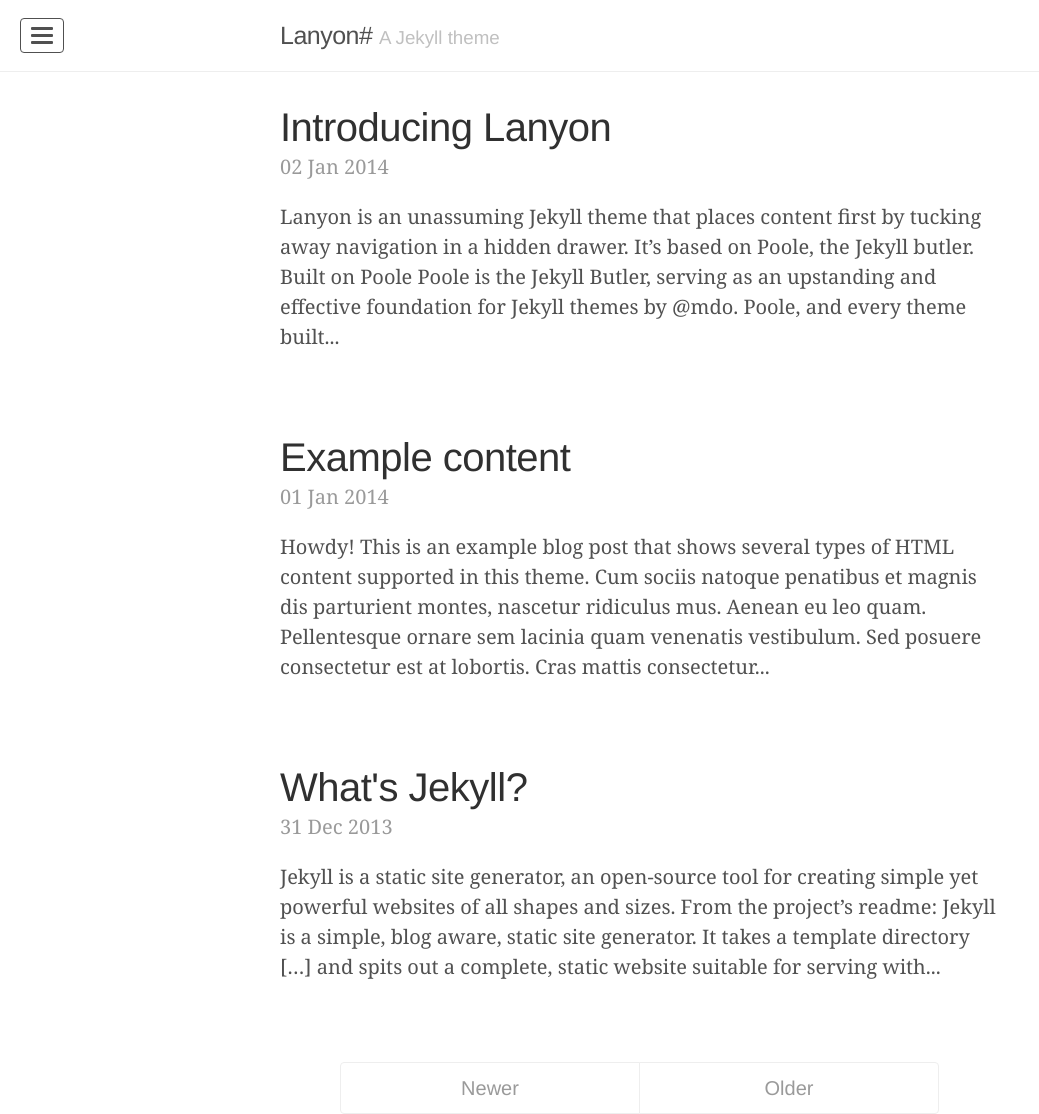
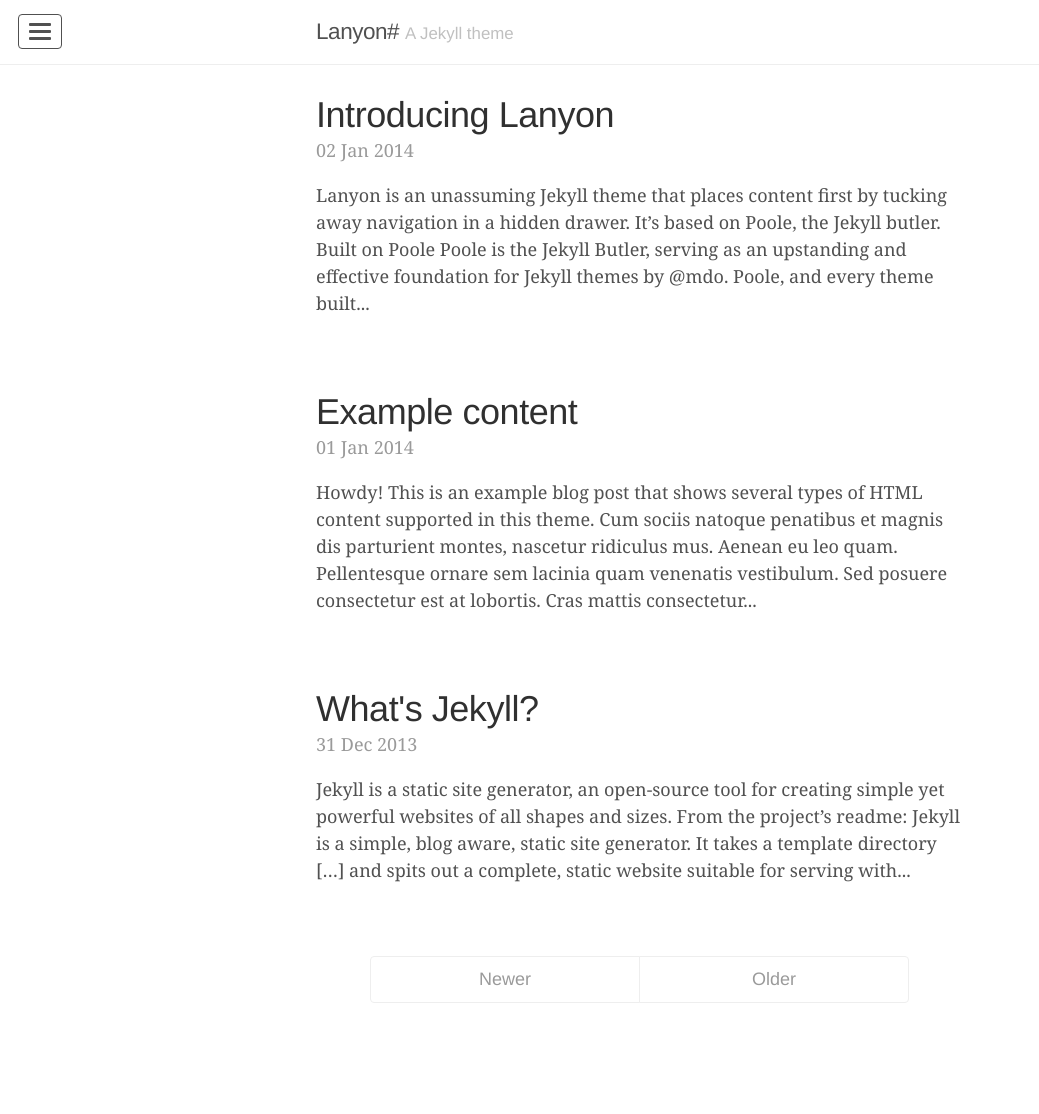
Before and after one commit to skylerlee/codelet, a Jekyll site: the page built from index.html, in a window 1280 px wide. Shown: the whole page, without its empty margins (0-1039 px from the left). Built offline with Jekyll 4.4.1, drawn with Linux system fonts in a browser that asks for light colours; the list of posts is cut into pages by our own code; after the commit the page ends 1003 px from its top, so only the background shows below that.

Commit message:
Update font size

```diff
--- a/assets/css/lanyon.css
+++ b/assets/css/lanyon.css
@@ -36,10 +36,17 @@
 html,
 body {
   overflow-x: hidden;
+  width: 100%;
+  height: 100%;
 }
 
 html {
   font-family: "PT Serif", Georgia, "Times New Roman", serif;
+}
+@media (min-width: 48rem) {
+  html {
+    font-size: 18px;
+  }
 }
 
 h1, h2, h3, h4, h5, h6 {
@@ -130,7 +137,7 @@
   visibility: hidden;
   overflow-y: auto;
   font-family: "PT Sans", Helvetica, Arial, sans-serif;
-  font-size: .875rem; /* 15px */
+  font-size: .875rem; /* 14px */
   color: rgba(255,255,255,.6);
   background-color: #202020;
   border-right: 2px solid #000000;
@@ -138,12 +145,6 @@
 .sidebar.open {
   left: 0;
   visibility: visible;
-}
-
-@media (min-width: 30rem) {
-  .sidebar {
-    font-size: .75rem; /* 14px */
-  }
 }
 
 /* Sidebar content */
--- a/assets/css/poole.css
+++ b/assets/css/poole.css
@@ -49,11 +49,6 @@
   font-family: "Helvetica Neue", Helvetica, Arial, sans-serif;
   font-size: 16px;
   line-height: 1.5;
-}
-@media (min-width: 38rem) {
-  html {
-    font-size: 20px;
-  }
 }
 
 body {
```
